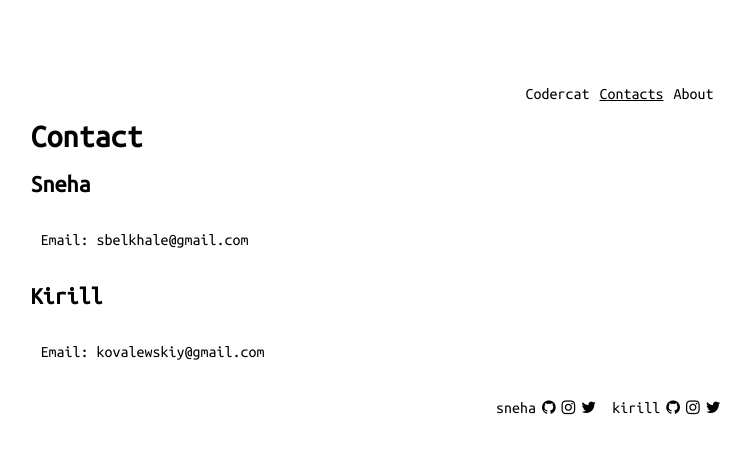
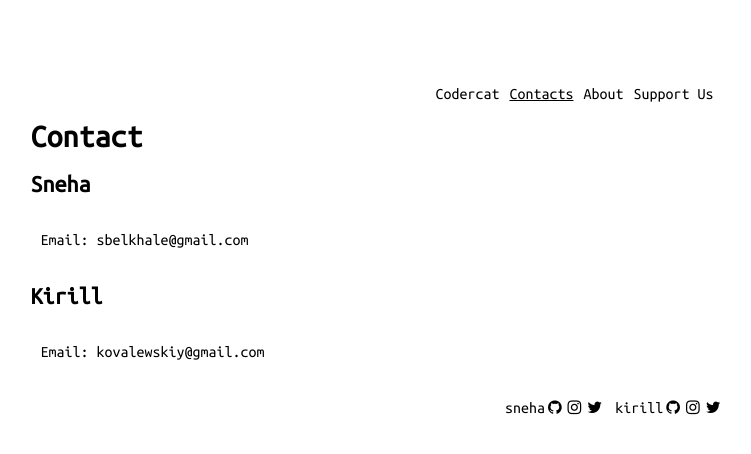
Before and after one commit to codercatclub/codercat-old, a Next.js app: page /contacts in a window 1280 px wide. Shown: the top 454 px of the page, without its empty margins (263-1014 px from the left). Built offline with nearby package versions, Linux system fonts and the light colour scheme.

Commit message:
More modular components and styles

```diff
--- a/components/Menu.tsx
+++ b/components/Menu/index.tsx
@@ -1,5 +1,6 @@
 import React, { FC } from 'react';
-import Link from 'next/link'
+import Link from 'next/link';
+import styles from './styles.module.css';
 
 interface MenuProps {
   currentRoute: string;
@@ -8,23 +9,26 @@ interface MenuProps {
 const Menu: FC<MenuProps> = ({ currentRoute }) => {
 
   const menuItems = [
+    { route: 'https://www.patreon.com/codercat', name: 'Support Us' },
     { route: '/about', name: 'About' },
     { route: '/contacts', name: 'Contacts' },
     { route: '/', name: 'Codercat' },
   ];
 
   return (
-    <nav id="menu">
-      <ul id="menu-list">
+    <nav className={styles.menu}>
+      <ul className={styles.menuList}>
         {menuItems.map(i => (
           <li
             key={i.name}
-            className="menu-list-item"
+            className={styles.menuListItem}
             style={currentRoute === i.route
               ? { textDecoration: 'underline' } : { textDecoration: 'none' }}
           >
             <Link href={i.route}>
-              {i.name}
+              {i.route.startsWith('http') ? <a target="_blank" rel="noreferrer">
+                {i.name}
+              </a> : i.name}
             </Link>
           </li>
         ), this)}
--- /dev/null
+++ b/components/Menu/styles.module.css
@@ -0,0 +1,35 @@
+.menu {
+  display: block;
+  height: 70px;
+  margin-top: 50px;
+}
+
+.menuList {
+  display: block;
+  float: right;
+  margin-right: 10px;
+  margin-top: 36px;
+}
+
+.menuListItem {
+  display: block;
+  float: right;
+  margin-left: 10px;
+}
+
+.menuListItem:hover {
+  cursor: pointer;
+}
+
+@media (max-width: 600px) {
+  .menu {
+    margin-top: auto;
+    margin-right: 20px;
+  }
+}
+
+@media (max-width: 400px) {
+  .menuList {
+    padding-left: 10px;
+  }
+}
--- a/components/ProjectsView/index.tsx
+++ b/components/ProjectsList/index.tsx
@@ -38,7 +38,6 @@ const ProjectsView: FC<ProjectsViewProps> = ({ projects }) => {
 
     return (
       <a
-        id="project-box"
         href={makeProjectLink(project.route)}
         key={project.name}
         className={s.projectLink}
@@ -53,7 +52,7 @@ const ProjectsView: FC<ProjectsViewProps> = ({ projects }) => {
   });
 
   return (
-    <div className="view" id="projects-view">
+    <div className={s.projectsView}>
       <div className={s.projectBox} id="project-container">
         {projectElements}
       </div>
--- a/components/SocialIcons.js
+++ /dev/null
@@ -1,26 +0,0 @@
-import React from 'react';
-import { socialIconsUsers } from '../constants';
-
-
-export default function SocialViewPanel() {
-  return (
-    <div id="social-media-panel">
-      {socialIconsUsers.map(user => (
-        <div className="social-media-link-not-ad" key={user.name}>
-          <span className="social-media-item">
-            {user.name}
-          </span>
-          <a href={user.github} target="_blank">
-            <i className="fa fa-github social-media-item" />
-          </a>
-          <a href={user.instagram} target="_blank">
-            <i className="fa fa-instagram social-media-item" />
-          </a>
-          <a href={user.twitter} target="_blank">
-            <i className="fa fa-twitter social-media-item" />
-          </a>
-        </div>
-      ))}
-    </div>
-  );
-}
--- /dev/null
+++ b/components/SocialIcons/index.tsx
@@ -0,0 +1,37 @@
+import React, { FC } from 'react';
+import styles from './styles.module.css';
+
+
+interface SocialInfoUser {
+  name: string;
+  github: string;
+  instagram: string;
+  twitter: string;
+}
+
+interface SocialIconsProps {
+  users: SocialInfoUser[];
+}
+
+const SocialIcons: FC<SocialIconsProps> = ({ users }) => (
+  <div className={styles.container}>
+    {users.map(user => (
+      <div className={styles.link} key={user.name}>
+        <span className="social-media-item">
+          {user.name}
+        </span>
+        <a href={user.github} target="_blank">
+          <i className={`fa fa-github ${styles.item}`} />
+        </a>
+        <a href={user.instagram} target="_blank">
+          <i className={`fa fa-instagram  ${styles.item}`} />
+        </a>
+        <a href={user.twitter} target="_blank">
+          <i className={`fa fa-twitter  ${styles.item}`} />
+        </a>
+      </div>
+    ))}
+  </div>
+);
+
+export default SocialIcons;
--- /dev/null
+++ b/components/SocialIcons/styles.module.css
@@ -0,0 +1,9 @@
+.link {
+  float: right;
+  margin-left: 10px;
+  margin-top: 20px;
+}
+
+.item {
+  margin: 3px;
+}
--- a/constants/index.js
+++ b/constants/index.js
@@ -1,18 +1,3 @@
-export const socialIconsUsers = [
-  {
-    name: 'kirill',
-    github: 'https://github.com/kif11',
-    instagram: 'https://instagram.com/kif11',
-    twitter: 'https://twitter.com/kovalewskiy',
-  },
-  {
-    name: 'sneha',
-    github: 'https://github.com/sneha-belkhale',
-    instagram: 'https://www.instagram.com/snayss/',
-    twitter: 'https://twitter.com/snayyss',
-  },
-];
-
 export const contacts = [
   { name: 'Sneha', email: 'sbelkhale@gmail.com ' },
   { name: 'Kirill', email: 'kovalewskiy@gmail.com' },
--- a/pages/_app.tsx
+++ b/pages/_app.tsx
@@ -7,6 +7,21 @@ type MyAppProps = {
   Component: typeof React.Component;
   pageProps: string[];
 };
+
+const socialIconsUsers = [
+  {
+    name: 'kirill',
+    github: 'https://github.com/kif11',
+    instagram: 'https://instagram.com/kif11',
+    twitter: 'https://twitter.com/kovalewskiy',
+  },
+  {
+    name: 'sneha',
+    github: 'https://github.com/sneha-belkhale',
+    instagram: 'https://www.instagram.com/snayss/',
+    twitter: 'https://twitter.com/snayyss',
+  },
+];
 
 const MyApp: FC<MyAppProps> = ({ Component, pageProps }) => {
   return (
@@ -21,7 +36,7 @@ const MyApp: FC<MyAppProps> = ({ Component, pageProps }) => {
       </Head>
       <div className="center-container">
         <Component {...pageProps} />
-        <SocialIcons />
+        <SocialIcons users={socialIconsUsers} />
       </div>
     </>
   );
--- a/pages/index.js
+++ b/pages/index.js
@@ -1,5 +1,5 @@
 import styles from "../styles/Home.module.css";
-import ProjectsView from "../components/ProjectsView";
+import ProjectsList from "../components/ProjectsList";
 import projects from "../constants/projects.json";
 import Menu from "../components/Menu";
 
@@ -7,7 +7,7 @@ export default function Home() {
   return (
     <>
       <Menu currentRoute="/" />
-      <ProjectsView projects={projects} />
+      <ProjectsList projects={projects} />
     </>
   );
 }
--- a/styles/globals.css
+++ b/styles/globals.css
@@ -35,36 +35,6 @@ a {
   margin-bottom: 100px;
 }
 
-#menu {
-  display: block;
-  height: 70px;
-  margin-top: 50px;
-}
-
-#menu-title {
-  display: block;
-  float: left;
-  font-size: 55px;
-  color: rgba(68, 68, 68, 0.7);
-}
-
-#menu-list {
-  display: block;
-  float: right;
-  margin-right: 10px;
-  margin-top: 36px;
-}
-
-.menu-list-item {
-  display: block;
-  float: right;
-  margin-left: 10px;
-}
-
-.menu-list-item:hover {
-  cursor: pointer;
-}
-
 .center-container {
   width: var(--views-width);
   margin: 0 auto 150px auto;
@@ -89,42 +59,9 @@ a {
   line-height: 25px;
 }
 
-#project-box {
-  text-decoration: none;
-  float: left;
-  width: var(--proj-box-size);
-  height: var(--proj-box-size);
-  margin: 3px;
-  overflow: hidden;
-  box-shadow: 0 1px 3px rgba(0,0,0,.12), 0 1px 2px rgba(0,0,0,.24);
-}
-
-#project-box:hover > #box-title {
-  display: block;
-}
-
-#project-box img {
-  max-height: 100%;
-}
-
-#project-box:hover {
-  opacity: 1;
-  box-shadow: 2px 3px 2px rgba(0,0,0,.19), 0 6px 6px rgba(0,0,0,.23);
-}
-
 .contact-entry {
   margin-left: 10px;
   display: inline-block;
-}
-
-.social-media-link-not-ad {
-  float: right;
-  margin-left: 10px;
-  margin-top: 20px;
-}
-
-.social-media-item {
-  margin: 3px;
 }
 
 @media (max-width: 800px) {
@@ -132,19 +69,12 @@ a {
     --views-width: 410px;
     --proj-box-size: 195px;
   }
-  #projects-view {
-    height: auto;
-  }
 }
 
 @media (max-width: 600px) {
   :root {
     --views-width: 400px;
     --proj-box-size: 400px;
-  }
-  #menu {
-    margin-top: auto;
-    margin-right: 20px;
   }
 
   #scroll-down-btn-container {
@@ -157,12 +87,4 @@ a {
     --views-width: 100vw;
     --proj-box-size: 100vw;
   }
-
-  #menu-list {
-    padding-left: 10px;
-  }
-
-  #project-box {
-    margin: 3px 0 3px 0;
-  }
 }
```
Also changed, not shown: components/ProjectsList/index.module.css (renamed from components/ProjectsView/index.module.css, +30 -0 lines).
